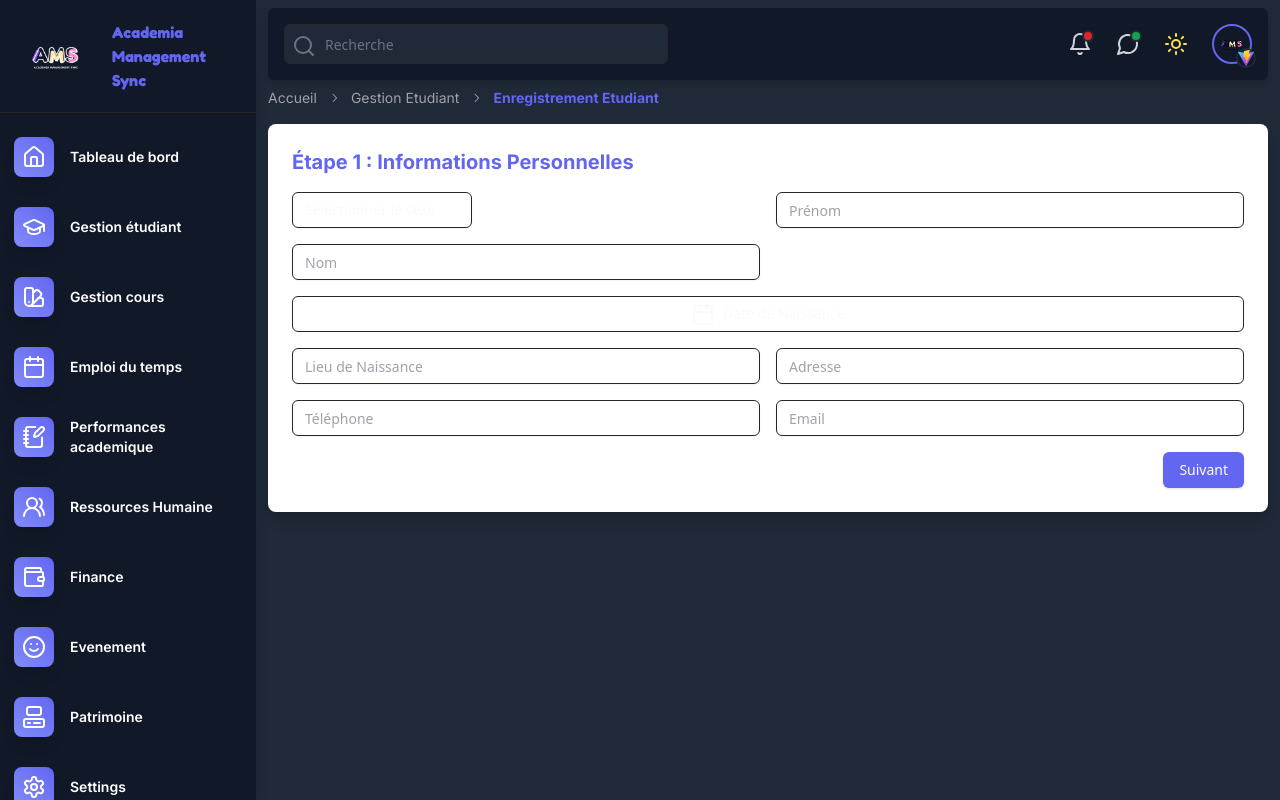
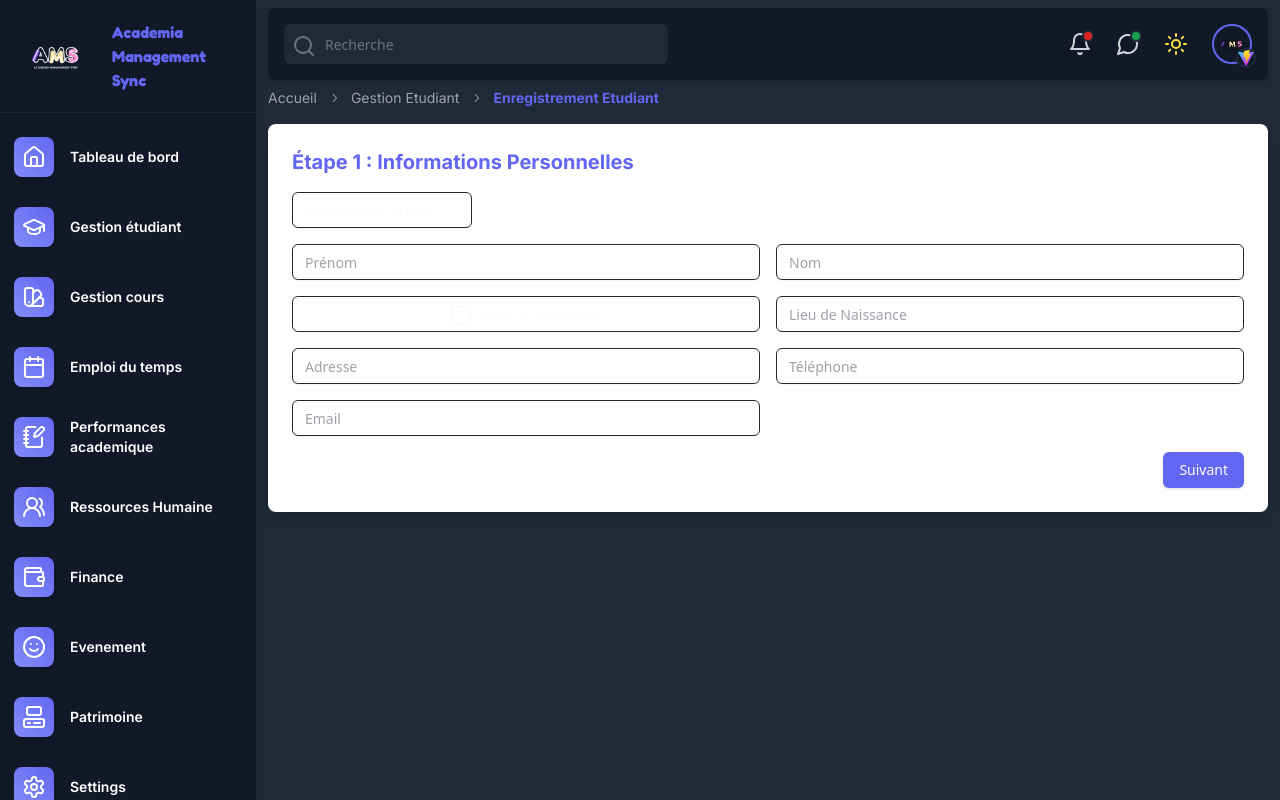
Before and after one commit to AureDulvresse/app.ams.io, a React (Vite) app: page /students/create in a window 1280 px wide. Built offline with nearby package versions, Linux system fonts and the light colour scheme.

Commit message:
Update PersonalInfoForm.tsx

```diff
--- a/src/components/forms/PersonalInfoForm.tsx
+++ b/src/components/forms/PersonalInfoForm.tsx
@@ -61,12 +61,14 @@ const PersonalInfoForm: React.FC<PersonalInfoFormProps> = ({
         Étape 1 : Informations Personnelles
       </h2>
       <div className="grid grid-cols-1 md:grid-cols-2 gap-4">
+        <div className="col-span-1 md:col-span-2">
           <SelectField
             label="Sexe"
             placeholder="Sélectionner le sexe"
             options={genders}
             onChange={handleGenderChange}
           />
+        </div>
         <Input
           type="text"
           name="firstName"
@@ -83,7 +85,7 @@ const PersonalInfoForm: React.FC<PersonalInfoFormProps> = ({
           placeholder="Nom"
           required
         />
-        <div className="col-span-1 md:col-span-2">
+
         <DropdownMenu>
           <DropdownMenuTrigger asChild>
             <Button
@@ -115,7 +117,6 @@ const PersonalInfoForm: React.FC<PersonalInfoFormProps> = ({
             </div>
           </DropdownMenuContent>
         </DropdownMenu>
-        </div>
 
         <Input
           type="text"
```
Lines whose indentation alone changed are shown as unchanged.
